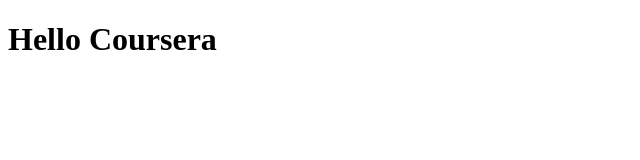
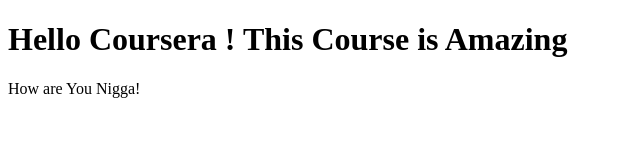
Before and after one commit to ravisharma007/coursera_webDev, a plain HTML site: page module1_site/index.html in a window 1280 px wide. Shown: the whole page, without its empty margins (0-640 px from the left). Drawn offline with Linux system fonts and the light colour scheme.

Commit message:
Commiting From WebStrom IDE

```diff
--- a/module1_site/index.html
+++ b/module1_site/index.html
@@ -4,6 +4,7 @@
 	<title> Hello Coursera! </title>
 </head>
 <body>
-<h1>Hello Coursera</h1>
+<h1>Hello Coursera ! This Course is Amazing</h1>
+How are You Nigga!
 </body>
 </html>
```
Also changed, not shown: 1 other file.
